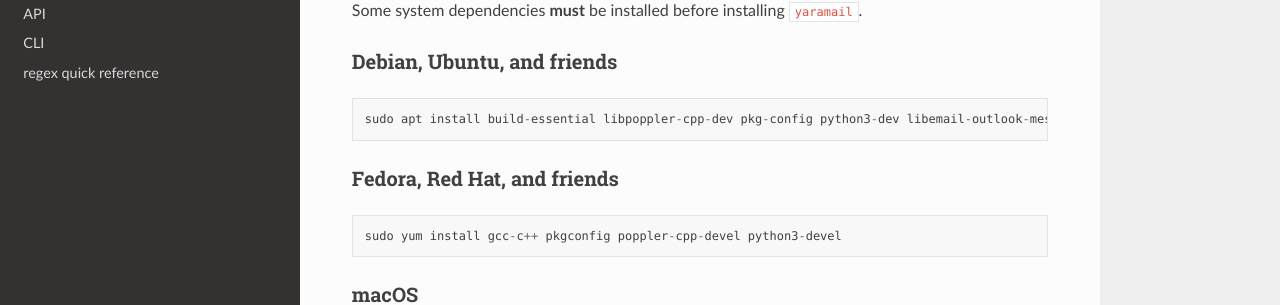
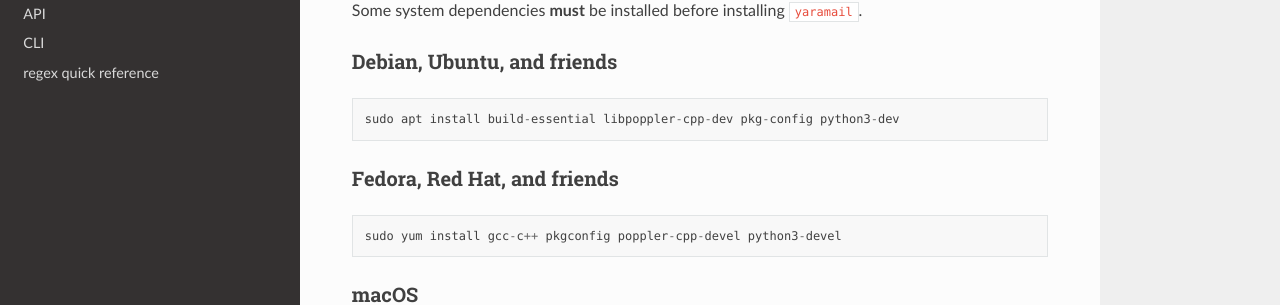
Before and after one commit to seanthegeek/yaramail, a Sphinx documentation site: the page built from docs/source/installation.md, in a window 1280 px wide and 900 px high. Shown: the part 368-673 px from the top of the window. Built offline with Sphinx 7.4.7 and the Read the Docs theme 2.0.0, drawn with Linux system fonts in a browser that asks for light colours.

Commit message:
Update installation.md

````diff
--- a/docs/source/installation.md
+++ b/docs/source/installation.md
@@ -13,7 +13,7 @@
 ### Debian, Ubuntu, and friends
 
 ```
-sudo apt install build-essential libpoppler-cpp-dev pkg-config python3-dev libemail-outlook-message-perl
+sudo apt install build-essential libpoppler-cpp-dev pkg-config python3-dev
 ```
 
 ### Fedora, Red Hat, and friends
````
